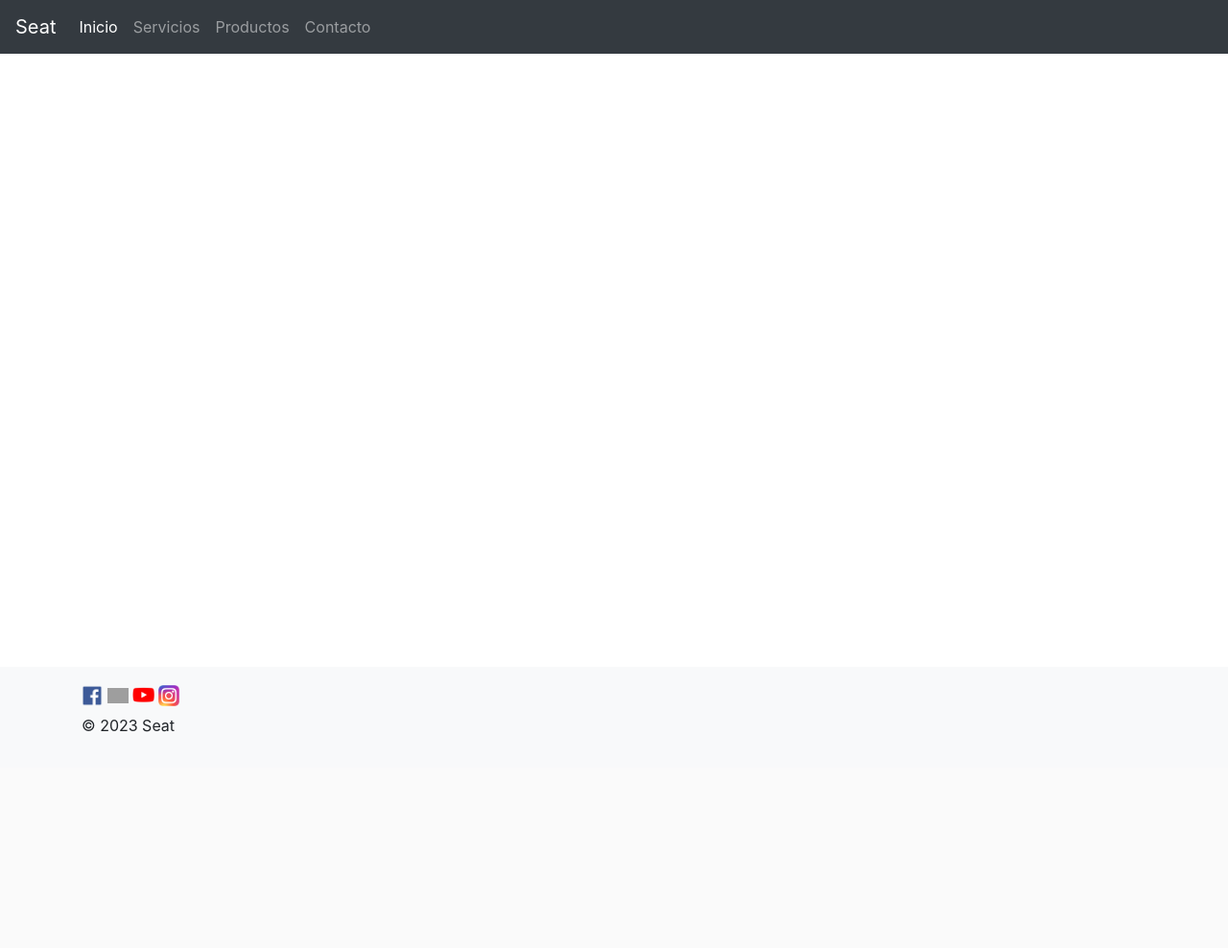
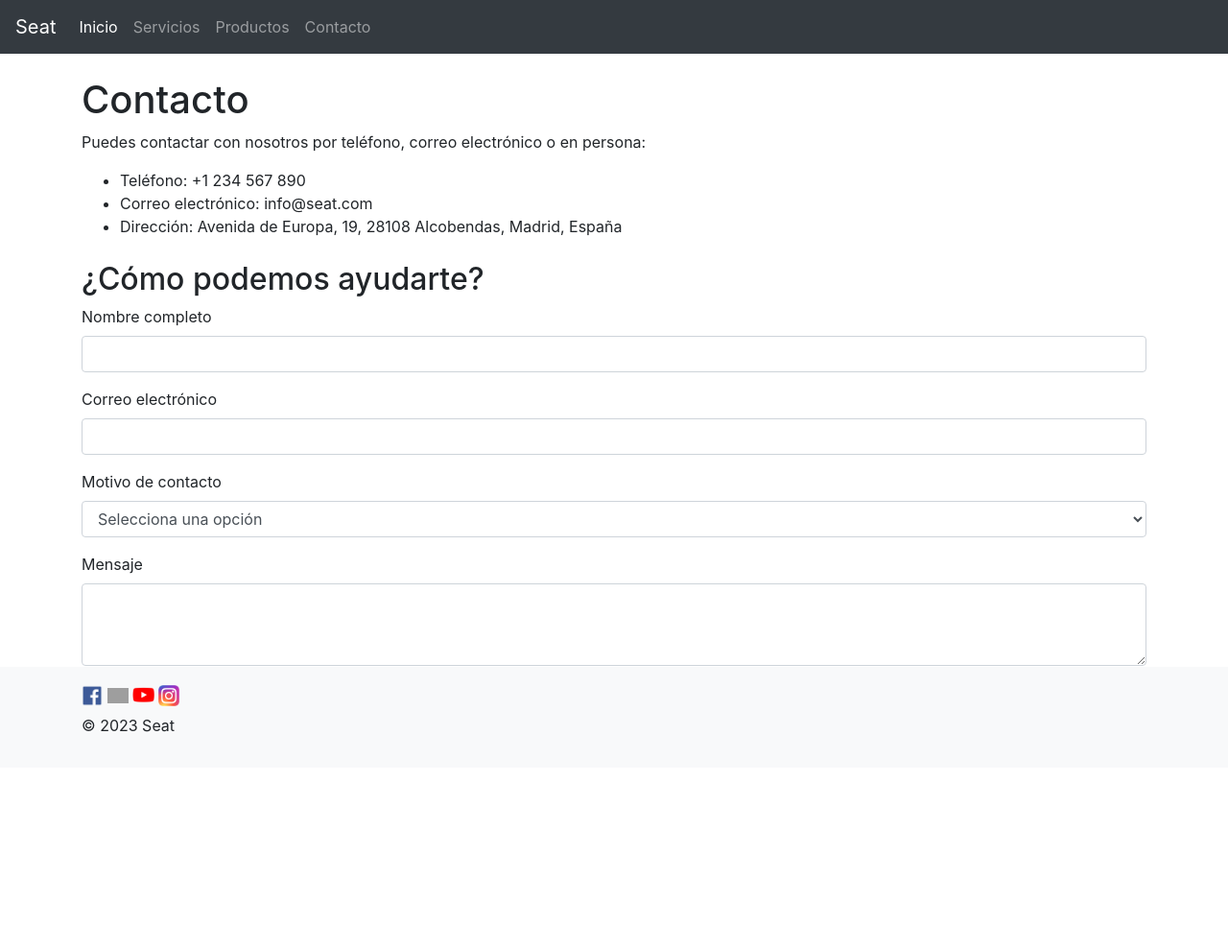
Before and after one commit to yuberino/UF2NF2PR4, a Flask app: page /contacto in a window 1280 px wide. Shown: the whole page at 96% size. Before the commit the page ends 763 px from the top, so only its background shows below. Run offline with Flask 3, Linux system fonts and the light colour scheme; some libraries are stand-ins or nearby versions; grey boxes are pictures that could not be loaded.

Commit message:
Contacto acabado

```diff
--- a/main.py
+++ b/main.py
@@ -1,26 +1,39 @@
 from flask import Flask, render_template, request, redirect
 
 app = Flask(__name__)
+
 
 @app.route("/")
 @app.route("/inicio")
 def inici():
     return render_template("inicio.html")
 
+
 @app.route("/servicios")
 def servicios():
     return render_template("servicios.html")
 
-@app.route("/submit", methods=["POST"])
+
+@app.route("/submit_servicio", methods=["POST"])
 def submit():
-    global variable
-    variable = True
+    global variable1
+    variable1 = True
     nombre = request.form.get("nombre")
-    return render_template("enviado.html", nombre=nombre, variable=variable)
+    return render_template("enviadoServicio.html", nombre=nombre, variable1=variable1)
+
+
+@app.route("/submit_contacto", methods=["POST"])
+def submit2():
+    global variable2
+    variable2 = True
+    nombre = request.form.get("nombre")
+    return render_template("enviadoContacto.html", nombre=nombre, variable2=variable2)
+
 
 @app.route("/productos")
 def productos():
     return render_template("productos.html")
+
 
 @app.route("/contacto")
 def contacto():
--- a/templates/contacto.html
+++ b/templates/contacto.html
@@ -3,6 +3,66 @@
 
 {% block layout %}
 
+    <!-- Información de contacto -->
+    <div class="container my-4">
+        <h1>Contacto</h1>
+        <p>Puedes contactar con nosotros por teléfono, correo electrónico o en persona:</p>
+        <ul>
+            <li>Teléfono: +1 234 567 890</li>
+            <li>Correo electrónico: info@seat.com</li>
+            <li>Dirección: Avenida de Europa, 19, 28108 Alcobendas, Madrid, España</li>
+        </ul>
+    </div>
 
+    <!-- Formulario de contacto -->
+    <div class="container my-4">
+        <h2>¿Cómo podemos ayudarte?</h2>
+        <form action="/submit_contacto" method="post">
+            <div class="form-group">
+                <label for="nombre">Nombre completo</label>
+                <input type="text" class="form-control" id="nombre" name="nombre" required>
+            </div>
+            <div class="form-group">
+                <label for="email">Correo electrónico</label>
+                <input type="email" class="form-control" id="email" name="email" required>
+            </div>
+            <div class="form-group">
+                <label for="motivo">Motivo de contacto</label>
+                <select class="form-control" id="motivo" name="motivo" required>
+                    <option value="">Selecciona una opción</option>
+                    <option value="Información general">Información general</option>
+                    <option value="Soporte técnico">Soporte técnico</option>
+                    <option value="Ventas">Ventas</option>
+                    <option value="Marketing">Marketing</option>
+                    <option value="Otros">Otros</option>
+                </select>
+            </div>
+            <div class="form-group" id="motivo-otros" style="display: none;">
+                <label for="motivo-otros-input">Especifica el motivo</label>
+                <input type="text" class="form-control" id="motivo-otros-input" name="motivo-otros">
+            </div>
+            <div class="form-group">
+                <label for="mensaje">Mensaje</label>
+                <textarea class="form-control" id="mensaje" name="mensaje" rows="3" required></textarea>
+            </div>
+            <button type="submit" class="btn btn-primary">Enviar mensaje</button>
+        </form>
+    </div>
+    <script>
+        // Mostrar el campo "motivo-otros" solo si se selecciona la opción "Otros"
+        var motivoSelect = document.getElementById("motivo");
+        var motivoOtrosDiv = document.getElementById("motivo-otros");
+        var motivoOtrosInput = document.getElementById("motivo-otros-input");
+
+        motivoSelect.addEventListener("change", function() {
+            if (this.value == "Otros") {
+                motivoOtrosDiv.style.display = "block";
+                motivoOtrosInput.required = true;
+            } else {
+                motivoOtrosDiv.style.display = "none";
+                motivoOtrosInput.required = false;
+            }
+        });
+    </script>
 
 {% endblock %}
--- a/templates/enviado.html
+++ b/templates/enviadoContacto.html
@@ -3,14 +3,14 @@
 {% block layout %}
 
     <div class="container my-4">
-        {% if variable %}
+        {% if variable1 %}
         <div class="alert alert-success" role="alert">
             <h4 class="alert-heading">¡Gracias por enviar tu solicitud!</h4>
-            <p>Tu solicitud de servicio ha sido enviada correctamente. Nos pondremos en contacto contigo a la brevedad posible.</p>
+            <p>Tu solicitud de contacto ha sido enviada correctamente. Nos pondremos en contacto contigo a la brevedad posible.</p>
         </div>
         {% endif %}
         <h2>Hola, {{ nombre }}.</h2>
-        <p>Gracias por tu solicitud de servicio. En breve nos pondremos en contacto contigo.</p>
+        <p>Gracias, en breve nos pondremos en contacto contigo.</p>
     </div>
 
 {% endblock %}
--- a/templates/servicios.html
+++ b/templates/servicios.html
@@ -19,7 +19,7 @@
     <!-- Formulario de solicitud de servicios -->
     <div class="container my-4">
         <h2>Solicita un servicio</h2>
-        <form action="/submit" method="post">
+        <form action="/submit_servicio" method="post">
             <div class="form-group">
                 <label for="nombre">Nombre completo</label>
                 <input type="text" class="form-control" id="nombre" name="nombre" required>
```
Also changed, not shown: templates/enviadoServicio.html (added, +16 -0 lines).
